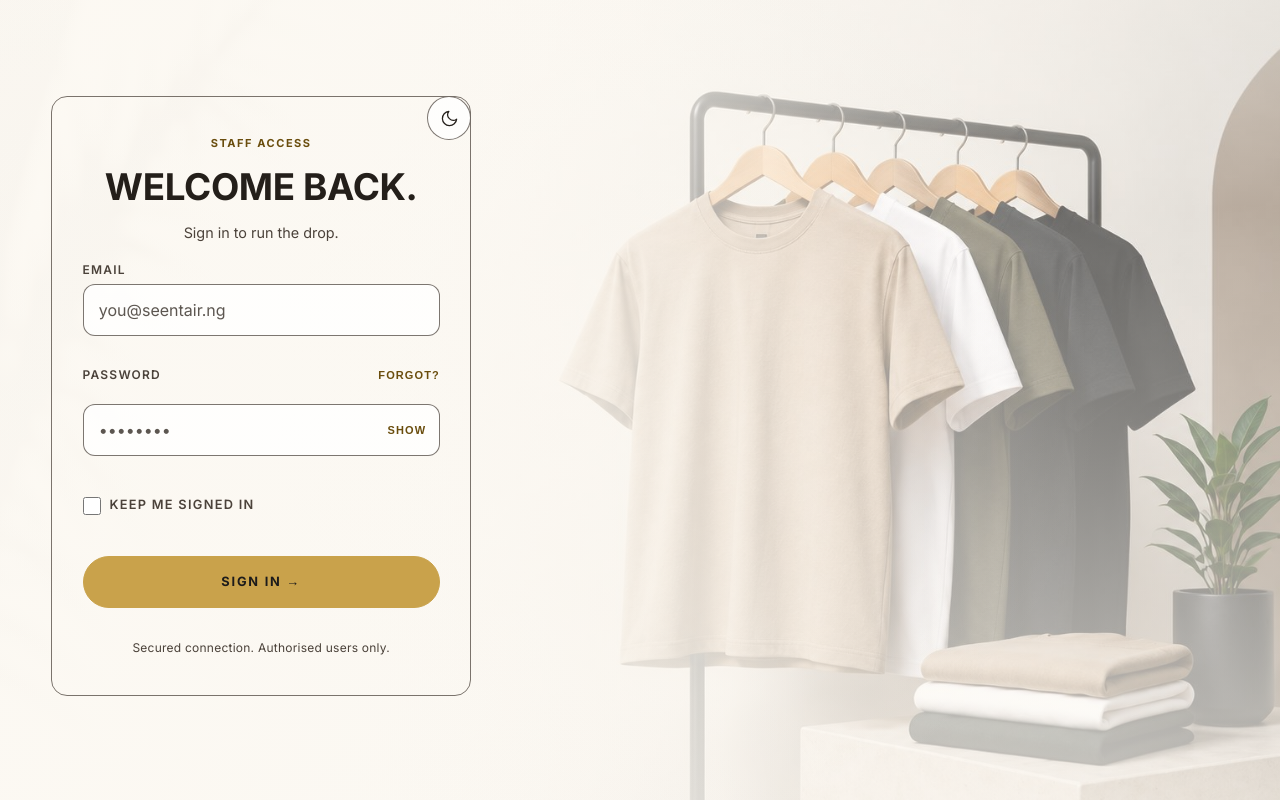
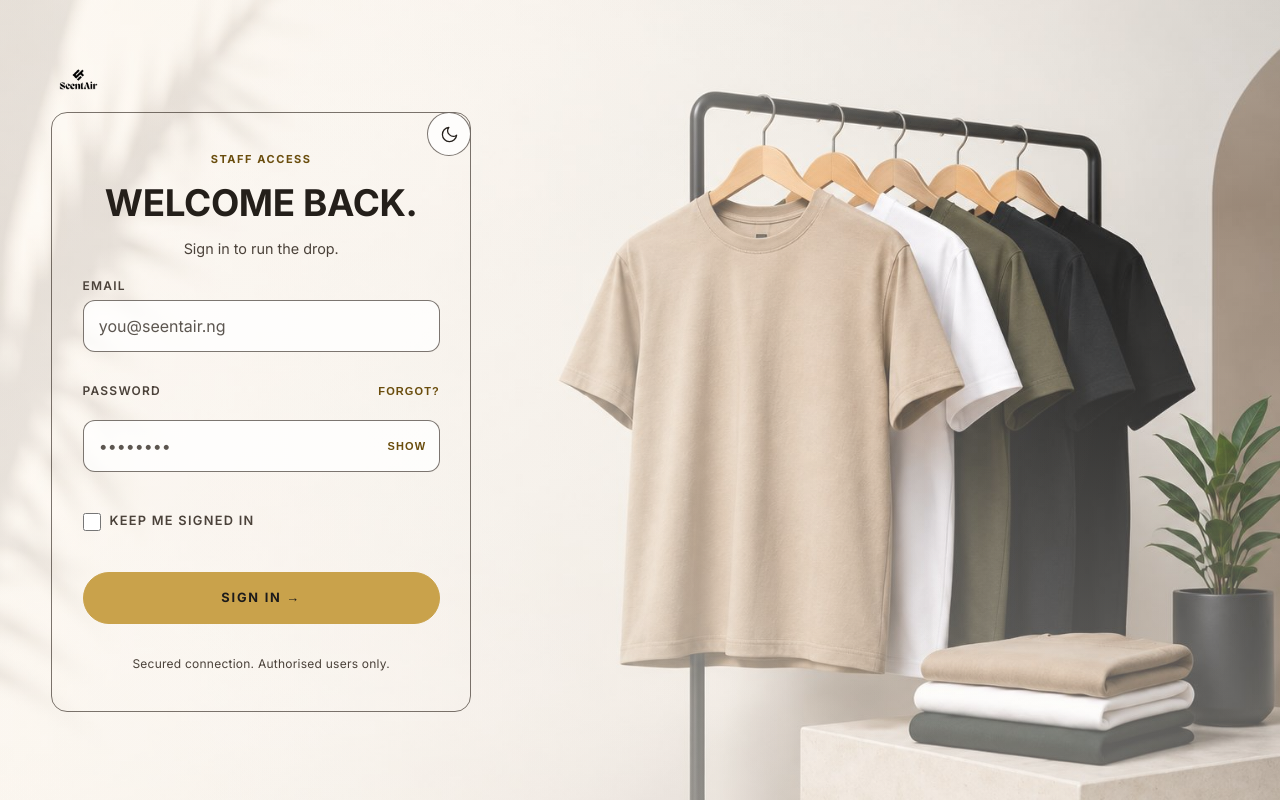
Before and after one commit to DennisMajestie/SeentAir_Fashion, an Angular app in the folder apps/admin-dashboard/: page / in a window 1280 px wide. Built offline with nearby package versions, Linux system fonts and the light colour scheme; no server answers.

Commit message:
fix(admin-dashboard): brand the ops login and let the photograph read

```diff
--- a/apps/admin-dashboard/src/app/app.ts
+++ b/apps/admin-dashboard/src/app/app.ts
@@ -23,6 +23,9 @@ import { environment } from '../environments/environment';
   template: `
     @if (!api.isLoggedIn) {
       <div class="auth-screen">
+        <header class="auth-head" [class.scrolled]="scrolled()">
+          <img class="auth-logo" src="assets/logo.png" alt="SEENTAIR" width="160" height="32" />
+        </header>
         <section class="auth-col">
           <button
             class="theme-toggle login-theme-toggle"
--- a/apps/admin-dashboard/src/styles.scss
+++ b/apps/admin-dashboard/src/styles.scss
@@ -1843,8 +1843,11 @@ $ops-gold-ink: var(--acid-ink);
   min-height: 100vh;
   min-height: 100svh;
   display: grid;
+  /* Row 1 is the wordmark bar, row 2 takes the remaining height and centres
+       the form column. The `1fr` min is `auto`, so a form taller than the
+       viewport grows the row and the page scrolls instead of clipping. */
+  grid-template-rows: auto 1fr;
   justify-items: start;
-  align-content: center;
   /* Share the app's gutter: the distance from the window edge to
      the shell content, so the column never floats arbitrarily. */
   padding-inline: var(--wrap-x, clamp(20px, 4vw, 56px));
@@ -1858,8 +1861,14 @@ $ops-gold-ink: var(--acid-ink);
   font-family: 'Inter', sans-serif;
 
   /* Scrim: the horizontal wash is heaviest under the left-hand
-     column and lifts toward the right so the photograph still
-     reads; the vertical pass keeps the fine print legible. */
+       column and lifts toward the right so the photograph still
+       reads; the vertical pass keeps the fine print legible.
+
+       Kept deliberately light. The three layers compound, so the
+       left edge is roughly 1 - (0.70 x 0.48 x 0.66) = 0.76 covered
+       while the right side falls to single digits - the photograph
+       has to survive the right-hand two thirds of the screen or the
+       whole point of the full-bleed treatment is lost. */
   &::before {
     content: '';
     position: absolute;
@@ -1869,25 +1878,63 @@ $ops-gold-ink: var(--acid-ink);
     background:
       radial-gradient(
         ellipse 62% 74% at 24% 48%,
-        rgb(var(--photo-wash) / 0.5) 0%,
-        rgb(var(--photo-wash) / 0.24) 62%,
+        rgb(var(--photo-wash) / 0.28) 0%,
+        rgb(var(--photo-wash) / 0.12) 62%,
         transparent 100%
       ),
       linear-gradient(
         90deg,
-        rgb(var(--photo-wash) / 0.92) 0%,
-        rgb(var(--photo-wash) / 0.88) 30%,
-        rgb(var(--photo-wash) / 0.72) 45%,
-        rgb(var(--photo-wash) / 0.4) 70%,
-        rgb(var(--photo-wash) / 0.3) 100%
+        rgb(var(--photo-wash) / 0.52) 0%,
+        rgb(var(--photo-wash) / 0.46) 30%,
+        rgb(var(--photo-wash) / 0.3) 45%,
+        rgb(var(--photo-wash) / 0.1) 70%,
+        rgb(var(--photo-wash) / 0.04) 100%
       ),
       linear-gradient(
         180deg,
-        rgb(var(--photo-wash) / 0.5) 0%,
-        rgb(var(--photo-wash) / 0.08) 26%,
-        rgb(var(--photo-wash) / 0.66) 100%
+        rgb(var(--photo-wash) / 0.3) 0%,
+        rgb(var(--photo-wash) / 0.04) 26%,
+        rgb(var(--photo-wash) / 0.38) 100%
       );
   }
+}
+
+/* The wordmark bar.
+
+   The ops header sits behind api.isLoggedIn, so before this the sign-in
+   screen carried no branding at all - while the storefront renders its
+   own header while signed out. That gap is why the two never looked
+   alike. Sticky, so it holds still when a long form (password reset,
+   MFA challenge) pushes past the fold. */
+.auth-head {
+  position: sticky;
+  top: 0;
+  z-index: 6;
+  display: flex;
+  align-items: center;
+  gap: var(--space-sm);
+  width: 100%;
+  /* Transparent at rest so the photograph runs unbroken behind it; the wash
+     only arrives once something scrolls up underneath. */
+  background: transparent;
+  transition:
+    background 0.3s ease,
+    backdrop-filter 0.3s ease;
+  &.scrolled {
+    background: color-mix(in srgb, var(--photo-base) 72%, transparent);
+    backdrop-filter: blur(12px);
+  }
+}
+
+/* logo.png is monochrome near-black ink - measured mean luminance 0.005,
+   brightest pixel 0.337, saturation 0.0000. On --photo-base #14110e that is
+   invisible, so the dark theme inverts it to a light mark; inverted it
+   reads at roughly 0.995 and the alpha channel is left untouched. */
+.auth-logo {
+  display: block;
+  width: auto;
+  height: 32px;
+  filter: invert(1);
 }
 
 /* Below this width the column re-centres and the scrim returns to
@@ -1901,15 +1948,15 @@ $ops-gold-ink: var(--acid-ink);
       background:
         radial-gradient(
           ellipse 92% 56% at 50% 46%,
-          rgb(var(--photo-wash) / 0.62) 0%,
-          rgb(var(--photo-wash) / 0.82) 55%,
-          rgb(var(--photo-wash) / 0.9) 100%
+          rgb(var(--photo-wash) / 0.4) 0%,
+          rgb(var(--photo-wash) / 0.5) 55%,
+          rgb(var(--photo-wash) / 0.56) 100%
         ),
         linear-gradient(
           180deg,
-          rgb(var(--photo-wash) / 0.55) 0%,
-          rgb(var(--photo-wash) / 0.12) 26%,
-          rgb(var(--photo-wash) / 0.7) 100%
+          rgb(var(--photo-wash) / 0.36) 0%,
+          rgb(var(--photo-wash) / 0.06) 26%,
+          rgb(var(--photo-wash) / 0.44) 100%
         );
     }
   }
@@ -1935,11 +1982,18 @@ $ops-gold-ink: var(--acid-ink);
   --photo-danger-line: rgb(148 32 26 / 0.4);
   --photo-base: #f6f1e9;
   --photo-wash: 252 249 243;
+  /* The light theme washes the photo to ivory, where the original near-black
+     ink already reads, so the dark theme's inversion is undone here. */
+  .auth-logo {
+    filter: none;
+  }
 }
 
 .auth-col {
   /* Positioning context for the theme toggle. */
   position: relative;
+  /* Grid row 2 is the flexible one; centre the column inside it. */
+  align-self: center;
   width: 100%;
   max-width: 420px;
 }
```
Also changed, not shown: 1 other file (tests, documents, lock files or other folders).
